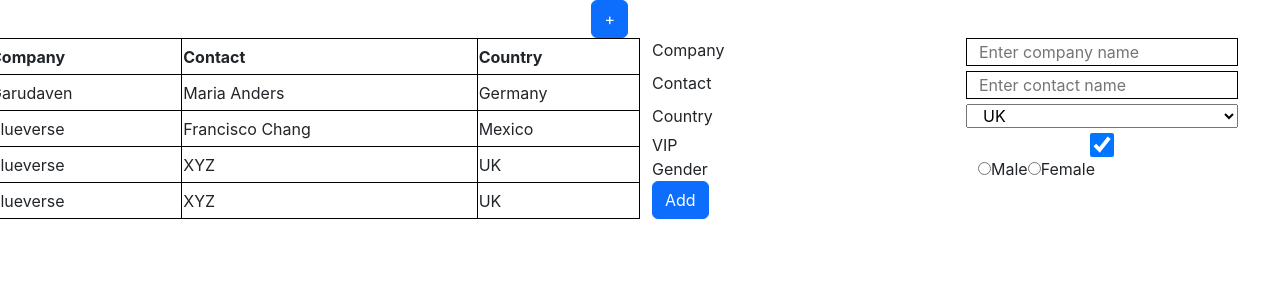
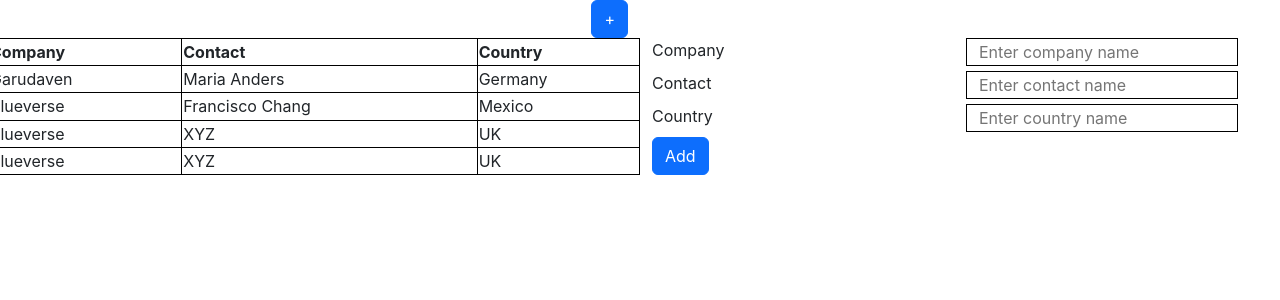
Before and after one commit to tejaksv/library-system, a React (Create React App) app: page / in a window 1280 px wide. Shown: the top 300 px of the page. Built offline with nearby package versions, Linux system fonts and the light colour scheme.

Commit message:
Revert "Select, checkbox, radio components"
This reverts commit ca305df7eae3b960d517cab7911a66d20e9cfdfc.

```diff
--- a/src/TableForm.jsx
+++ b/src/TableForm.jsx
@@ -1,19 +1,8 @@
 import React from 'react';
 import Input from './components/Input';
-import Select from './components/select';
-import Checkbox from './components/checkbox';
-import RadioButton from './components/RadioButton'
 
 function TableForm(props) {
     const { company, contact, country, errors, onSave, setCompany, setContact, setCountry } = props;
-    const genderOptions = [{
-        value: 'male',
-        label: 'Male'
-    }, {
-        value: 'female',
-        label: 'Female'
-    }]
-
     return (
         <>
             <Input
@@ -25,9 +14,7 @@ function TableForm(props) {
                 error={errors.company || false}
             />
             <Input title="Contact" id="contact" placeholder="contact name" value={contact} setChangeValue={setContact} error={errors.contact || false} />
-            <Select title="Country" id="country" setChangeValue={setCountry} />
-            <Checkbox title="VIP" id="vip" defaultValue={true} />
-            <RadioButton title="Gender" name="gender" id="gender" options={genderOptions} />
+            <Input title="Country" id="country" placeholder="country name" value={country} setChangeValue={setCountry} error={errors.country || false} />
             <button className='btn btn-primary' onClick={onSave}>Add</button>
         </>
     )
--- a/src/components/Input.jsx
+++ b/src/components/Input.jsx
@@ -5,6 +5,7 @@ function Input(props) {
 
     const onCommonChange = (e) => {
         setChangeValue(e.target.value);
+        console.log()
     };
 
     return (
--- a/src/components/RadioButton.jsx
+++ /dev/null
@@ -1,21 +0,0 @@
-import React from "react";
-
-function RadioButton(props) {
-    const { title, options, setValue, name, id } = props;
-
-    return (
-        <div className="row">
-            <label className="col-6">{title}</label>
-            <span className="col-5">
-                {options.map((option) => (
-                    <>
-                        <input type="radio" id={option.value} name={id} value={option.value} />
-                        <label for={option.value}>{option.label}</label>
-                    </>
-                ))}
-            </span>
-        </div>
-    )
-}
-
-export default RadioButton;
--- a/src/components/checkbox.jsx
+++ /dev/null
@@ -1,14 +0,0 @@
-import React from "react";
-
-function Checkbox(props) {
-    const {title, id, defaultValue} = props;
-
-    return (
-        <div className="row">
-            <label htmlFor={"label-" + id} className="col-6">{title}</label>
-            <input type="checkbox" id={id} name={id} value="yes" className="col-5" checked={defaultValue || false} />
-        </div>
-    )
-}
-
-export default Checkbox;
--- a/src/components/select.jsx
+++ /dev/null
@@ -1,23 +0,0 @@
-import React from "react";
-
-function Select(props) {
-    const { title, id, options, value, setChangeValue } = props;
-
-    const onCommonChange = (e) => {
-        setChangeValue(e.target.value);
-    };
-
-    return (
-        <div className="row" style={{ marginBottom: "5px" }}>
-            <label htmlFor={id} className="col-6">{title}</label>
-            <select id="country" name="country" className="col-5" onChange={onCommonChange}>
-                <option value="uk">UK</option>
-                <option value="usa">USA</option>
-                <option value="india">India</option>
-                <option value="australia">Australia</option>
-            </select>
-        </div>
-    )
-}
-
-export default Select;
```
